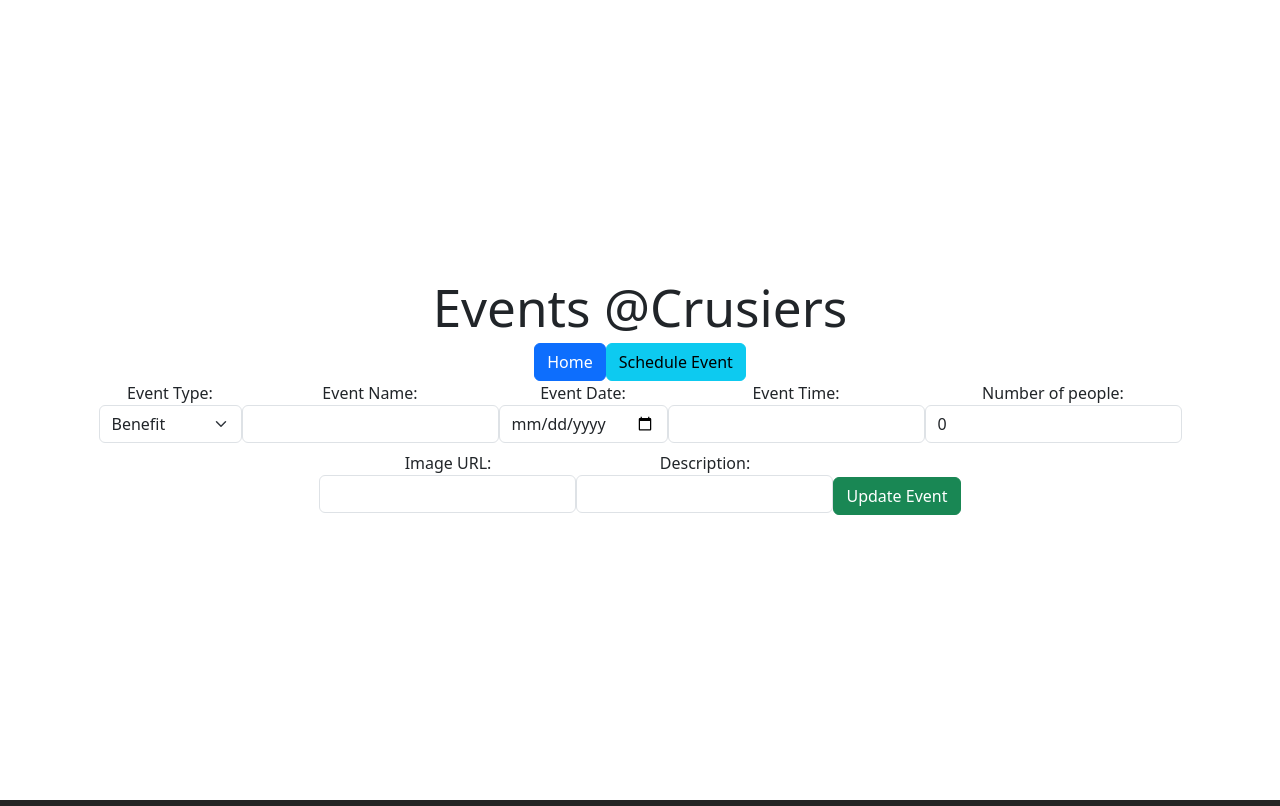
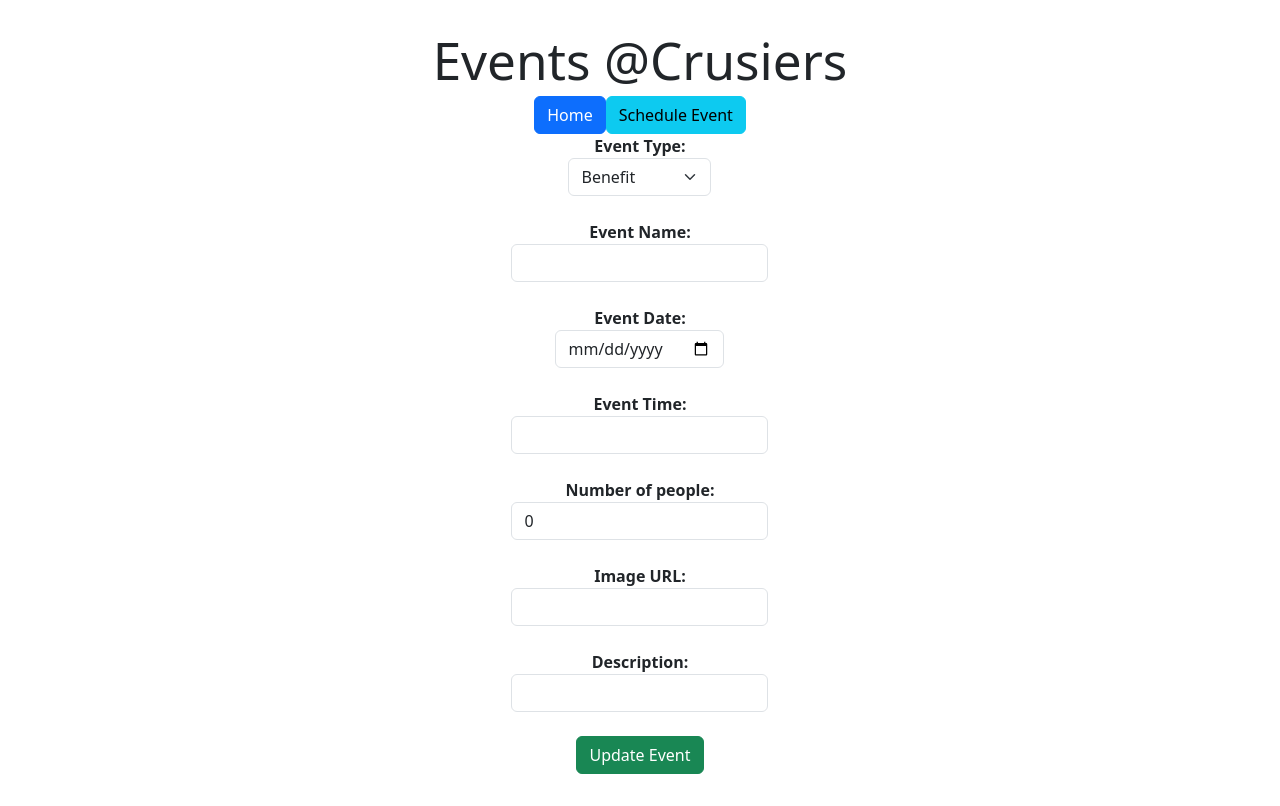
Before and after one commit to Alvarezcode/eventPlaner, a React (Vite) app in the folder client/: page /1/update in a window 1280 px wide. Built offline with nearby package versions, Linux system fonts and the light colour scheme; no server answers.

Commit message:
bootstraped

```diff
--- a/client/package.json
+++ b/client/package.json
@@ -11,6 +11,7 @@
   },
   "dependencies": {
     "axios": "^1.7.9",
+    "moment-timezone": "^0.5.47",
     "react": "^19.0.0",
     "react-dom": "^19.0.0",
     "react-router-dom": "^7.2.0"
--- a/client/src/App.css
+++ b/client/src/App.css
@@ -4,3 +4,12 @@
   padding: 2rem;
   text-align: center;
 }
+
+.form-label{
+  font-weight: bold;
+}
+
+.error-text{
+  color: red;
+  font-size: .8rem;
+}
--- a/client/src/components/EventForm.jsx
+++ b/client/src/components/EventForm.jsx
@@ -19,19 +19,10 @@ export const EventForm = ({setHeaderTxt})=>{
     const {id} = useParams()
     const navigate = useNavigate()
 
-    // const formatDate = (dateString)=>{
-    //     const options = {year: 'numeric', month: 'long', day: 'numeric'};
-    //     return new Date(dateString).toLocaleDateString('en-US', options)
-    // };
-
     useEffect(()=>{
         if(id){
             getEventById(id)
                 .then(RES =>{
-                    // setFormData({
-                    //     ...RES,
-                    //     eventDate: formatDate(RES.eventDate)
-                    // })
                     setFormData(RES)
                     setHeaderTxt(`Update Event: ${RES.eventName}`)
                 })
@@ -59,6 +50,7 @@ export const EventForm = ({setHeaderTxt})=>{
     }
     return(<>
             <form  onSubmit={handleSubmit} >
+                <div className="mb-3">
                 <label className="form-label">
                     Event Type:
                     <select className="form-select" name="eventType" value={formData.eventType} onChange={updateFormData} >
@@ -68,8 +60,10 @@ export const EventForm = ({setHeaderTxt})=>{
                         <option value={"Fund Raiser"}>Fund Raiser</option>
                         <option value={"Tournament"}>Tournament</option>
                     </select>
-                    {errors.eventType && <p>{errors.eventType.message}</p> }
+                    {errors.eventType && <p className="error-text" >{errors.eventType.message}</p> }
                 </label>
+                </div>
+                <div className="mb-3" >
                 <label className="form-label">
                     Event Name:
                     <input
@@ -79,8 +73,10 @@ export const EventForm = ({setHeaderTxt})=>{
                         value={formData.eventName}
                         onChange={updateFormData}
                     />
-                    {errors.eventName && <p>{errors.eventName.message}</p> }
+                    {errors.eventName && <p className="error-text" >{errors.eventName.message}</p> }
                 </label>
+                </div>
+                <div className="mb-3" >
                 <label className="form-label">
                     Event Date:
                     <input
@@ -89,9 +85,11 @@ export const EventForm = ({setHeaderTxt})=>{
                         name="eventDate"
                         value={formData.eventDate}
                         onChange={updateFormData}
-                    />
-                    {errors.eventDate && <p>{errors.eventDate.message}</p> }
+                        />
+                    {errors.eventDate && <p className="error-text" >{errors.eventDate.message}</p> }
                 </label>
+                </div>
+                <div className="mb-3" >
                 <label className="form-label">
                     Event Time:
                     <input
@@ -100,9 +98,11 @@ export const EventForm = ({setHeaderTxt})=>{
                         name="eventTime"
                         value={formData.eventTime}
                         onChange={updateFormData}
-                    />
-                    {errors.eventName && <p>{errors.eventName.message}</p> }
+                        />
+                    {errors.eventName && <p className="error-text" >{errors.eventName.message}</p> }
                 </label>
+                </div>
+                <div className="mb-3">
                 <label className="form-label">
                     Number of people:
                     <input
@@ -111,9 +111,11 @@ export const EventForm = ({setHeaderTxt})=>{
                         name="numberOfPeople"
                         value={formData.numberOfPeople}
                         onChange={updateFormData}
-                    />
-                    {errors.numberOfPeople && <p>{errors.numberOfPeople.message}</p> }
+                        />
+                    {errors.numberOfPeople && <p className="error-text" >{errors.numberOfPeople.message}</p> }
                 </label>
+                </div>
+                <div className="mb-3" >
                 <label className="form-label">
                     Image URL:
                     <input
@@ -122,9 +124,11 @@ export const EventForm = ({setHeaderTxt})=>{
                         name="image"
                         value={formData.image}
                         onChange={updateFormData}
-                    />
-                    {errors.image && <p>{errors.image.message}</p> }
+                        />
+                    {errors.image && <p className="error-text" >{errors.image.message}</p> }
                 </label>
+                </div>
+                <div className="mb-3" >
                 <label className="form-label">
                     Description:
                     <input
@@ -133,9 +137,10 @@ export const EventForm = ({setHeaderTxt})=>{
                         name="description"
                         value={formData.description}
                         onChange={updateFormData}
-                    />
-                    {errors.description && <p>{errors.description.message}</p> }
+                        />
+                    {errors.description && <p className="error-text" >{errors.description.message}</p> }
                 </label>
+                </div>
                 <input className="btn btn-success" type="submit" value={id ? "Update Event" : "Create Event"} />
             </form>
 
```
Also changed, not shown: 1 other file (tests, documents, lock files or other folders).
